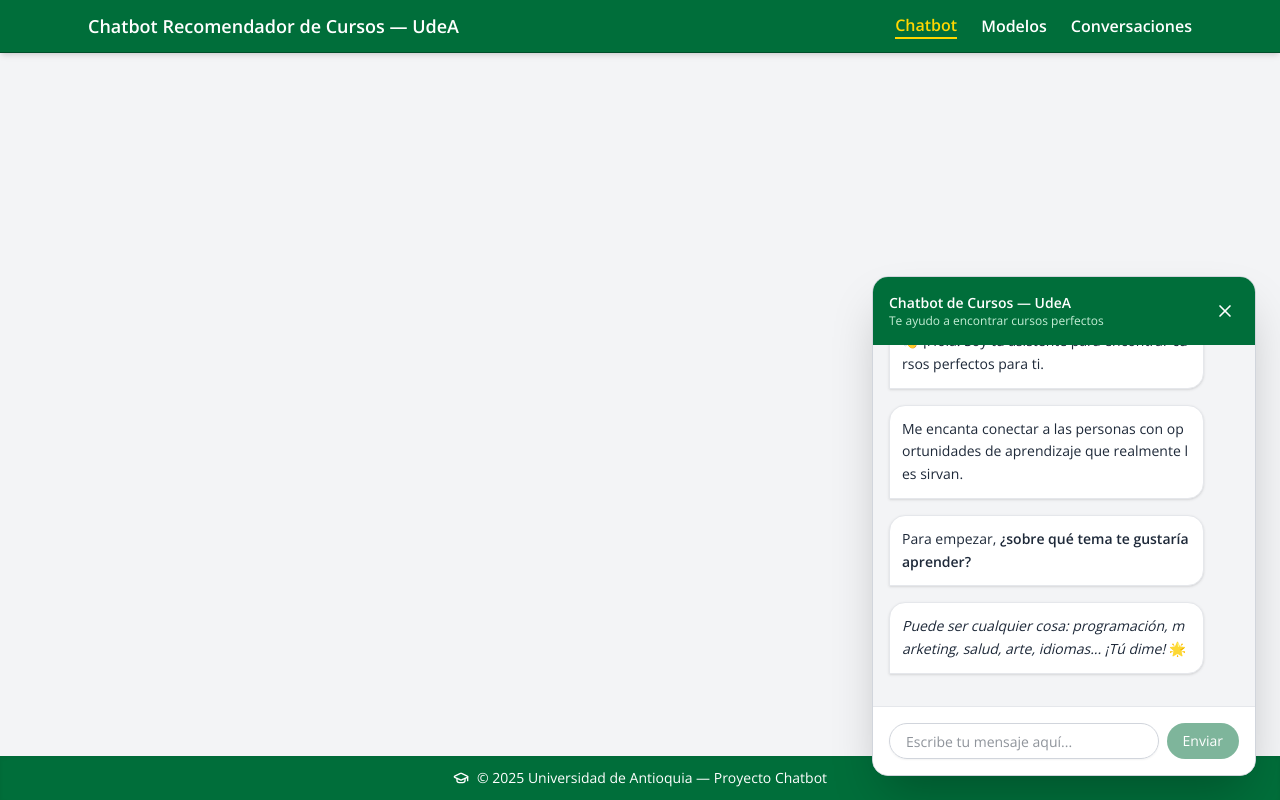
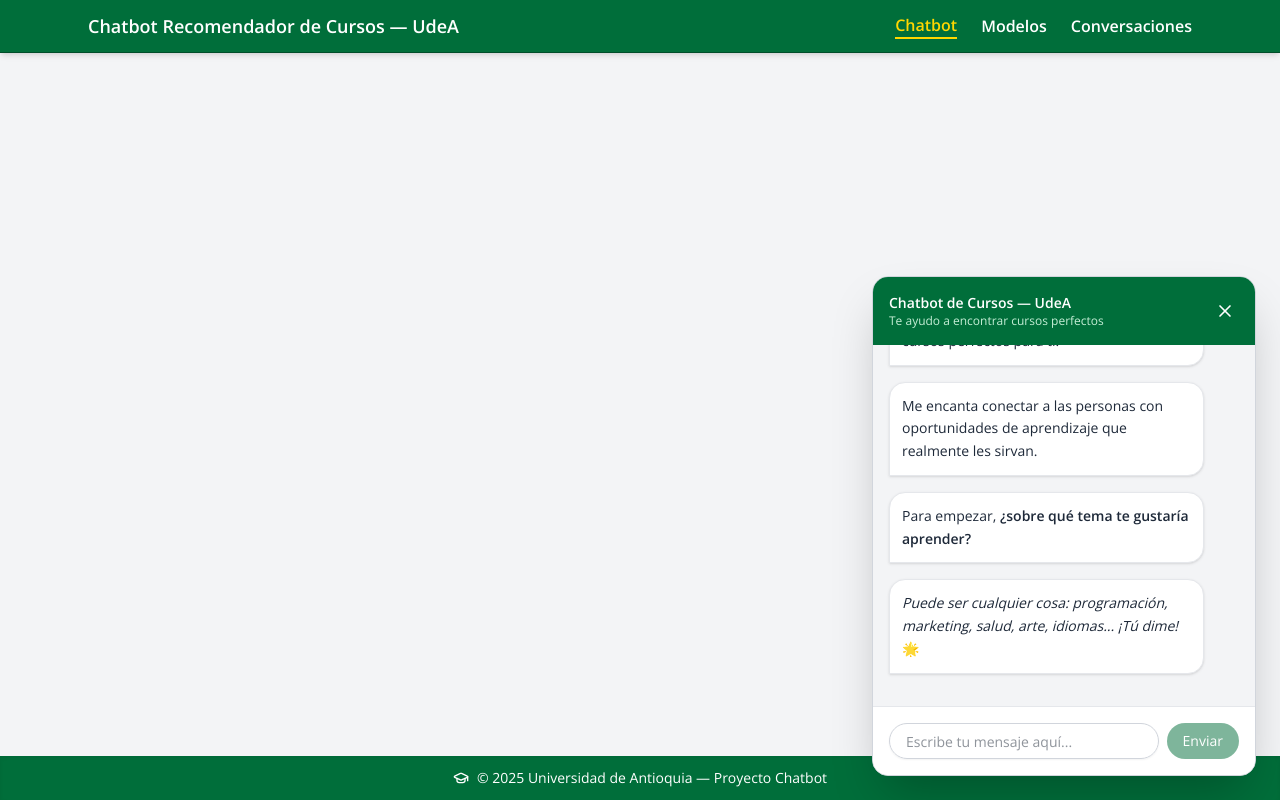
Before and after one commit to FerleySilva04/frontend-chat-recomendador, a React (Vite) app: page / in a window 1280 px wide. Both pictures are taken after a click on the button 1228 px from the left and 748 px from the top of the page. Built offline with nearby package versions, Linux system fonts and the light colour scheme.

Commit message:
Probando back

```diff
--- a/src/index.css
+++ b/src/index.css
@@ -20,6 +20,7 @@
   @apply italic text-gray-600;
 }
 
+/* Color enlaces en fondo blanco */
 .bg-white .html-message a {
   color: #006e3a !important;
 }
@@ -28,32 +29,29 @@
   color: #00592D !important;
 }
 
-/* 🔥 MANEJO DE TEXTOS LARGOS Y URLs */
+/* 🔥 MANEJO CORRECTO DE TEXTOS Y URLs */
 
-/* Clase válida */
+/* Evitar cortar palabras incorrectamente */
 .break-all {
-  word-break: break-all !important;
+  word-break: normal !important;
   overflow-wrap: break-word !important;
 }
 
-/* Clase válida */
+/* Correcto para cortar URLs largas */
 .break-words {
   overflow-wrap: break-word !important;
   word-wrap: break-word !important;
 }
 
-/* ❌ Eliminado: .word-break (no existe en Tailwind) */
-/* ❌ Eliminado: @apply word-break */
-
-/* Asegurar que los enlaces se rompan correctamente */
+/* Asegurar que los enlaces NO se rompan mal */
 .bg-white a {
-  word-break: break-all !important;
+  word-break: break-word !important;
   overflow-wrap: break-word !important;
 }
 
-/* Estilos para URLs largas en mensajes del bot */
+/* URLs largas dentro de mensajes del bot */
 .bg-white .text-gray-800 a {
-  @apply break-all; /* ✔ Clase válida de Tailwind */
+  @apply break-words;
   max-width: 100%;
   display: inline-block;
 }
--- a/src/lib/axios.ts
+++ b/src/lib/axios.ts
@@ -2,7 +2,8 @@
 import axios from "axios";
 
 const api = axios.create({
-  baseURL: "http://127.0.0.1:8000",
+  //baseURL: "http://127.0.0.1:8000",
+  baseURL: "https://aaa-herself-lol-dsl.trycloudflare.com"
 });
 
 export default api;
--- a/src/pages/Chatbot.tsx
+++ b/src/pages/Chatbot.tsx
@@ -46,51 +46,27 @@ export default function Chatbot() {
     return `${start}...${end}`;
   };
 
-  const linkifyText = (text: string) => {
-    if (typeof text !== 'string') return text;
-
-    const urlPattern = /(https?:\/\/[^\s]+)/g;
-
-    const parts = text.split(urlPattern);
-
-    return parts.map((part, index) => {
-      if (urlPattern.test(part)) {
-        const displayUrl = shortenUrl(part);
-        return (
-          <a
-            key={index}
-            href={part}
-            target="_blank"
-            rel="noopener noreferrer"
-            className="text-udea-green underline font-medium hover:text-green-800 transition-colors break-all"
-            title={part}
-            onClick={(e) => e.stopPropagation()}
-          >
-            {displayUrl}
-          </a>
-        );
-      }
-      return part;
-    });
-  };
-
   const renderMessageContent = (content: string | any) => {
-    if (typeof content === 'object' && content.type === 'course_detail') {
+    if (typeof content === "object" && content.type === "course_detail") {
       return (
         <div className="space-y-2">
           <p>{content.message}</p>
-          <p className="font-semibold text-gray-900 text-base">{content.course_name}</p>
+
+          <p className="font-semibold text-gray-900 text-base">
+            {content.course_name}
+          </p>
+
           <p>
             <a
               href={content.course_url}
               target="_blank"
               rel="noopener noreferrer"
-              className="text-udea-green underline font-medium hover:text-green-800 transition-colors break-all"
-              title={content.course_url}
+              className="text-udea-green underline font-medium hover:text-green-800 transition-colors break-words whitespace-normal"
             >
               {content.display_text}
             </a>
           </p>
+
           {content.continue_message && (
             <p className="text-gray-600 mt-3">{content.continue_message}</p>
           )}
@@ -98,7 +74,7 @@ export default function Chatbot() {
       );
     }
 
-    const text = typeof content === 'string' ? content : String(content);
+    const text = typeof content === "string" ? content : String(content);
 
     const urlPattern = /(https?:\/\/[^\s]+)/g;
     const parts = text.split(urlPattern);
@@ -112,29 +88,44 @@ export default function Chatbot() {
             href={part}
             target="_blank"
             rel="noopener noreferrer"
-            className="text-udea-green underline font-medium hover:text-green-800 transition-colors break-all"
+            className="text-udea-green underline font-medium hover:text-green-800 transition-colors break-words whitespace-normal"
             title={part}
-            onClick={(e) => e.stopPropagation()}
           >
             {displayUrl}
           </a>
         );
       } else {
         const markdownParts = part.split(/(\*\*.*?\*\*|_.*?_)/g);
+
         return markdownParts.map((markdownPart, mdIndex) => {
           const uniqueKey = `${index}-${mdIndex}`;
-          if (markdownPart.startsWith('**') && markdownPart.endsWith('**')) {
-            return <strong key={uniqueKey} className="font-semibold">{markdownPart.slice(2, -2)}</strong>;
+
+          if (markdownPart.startsWith("**") && markdownPart.endsWith("**")) {
+            return (
+              <strong key={uniqueKey} className="font-semibold">
+                {markdownPart.slice(2, -2)}
+              </strong>
+            );
           }
-          if (markdownPart.startsWith('_') && markdownPart.endsWith('_')) {
-            return <em key={uniqueKey} className="italic">{markdownPart.slice(1, -1)}</em>;
+
+          if (markdownPart.startsWith("_") && markdownPart.endsWith("_")) {
+            return (
+              <em key={uniqueKey} className="italic">
+                {markdownPart.slice(1, -1)}
+              </em>
+            );
           }
+
           return markdownPart;
         });
       }
     });
 
-    return <div className="leading-relaxed break-all">{processedParts}</div>;
+    return (
+      <div className="leading-relaxed break-words whitespace-normal">
+        {processedParts}
+      </div>
+    );
   };
 
   const handleOpenChat = () => {
@@ -165,13 +156,16 @@ export default function Chatbot() {
 
     try {
       const res = await axios.post<ApiResponse>(
-        "http://127.0.0.1:8000/api/chatbot/message",
+        //"http://127.0.0.1:8000/api/chatbot/message",
+        "https://aaa-herself-lol-dsl.trycloudflare.com/api/chatbot/message",
         payload
       );
 
       const data = res.data;
 
-      if (typeof data.id_conversation === "number") setConversationId(data.id_conversation);
+      if (typeof data.id_conversation === "number")
+        setConversationId(data.id_conversation);
+
       if (data.state) setBotState(data.state);
 
       if (Array.isArray(data.reply)) {
@@ -180,6 +174,7 @@ export default function Chatbot() {
           text: msg,
           created_at: new Date().toISOString(),
         }));
+
         setMessages((prev) => [...prev, ...botsMsgs]);
       } else {
         const botMsg: Message = {
@@ -187,9 +182,9 @@ export default function Chatbot() {
           text: data.reply,
           created_at: new Date().toISOString(),
         };
+
         setMessages((prev) => [...prev, botMsg]);
       }
-
     } catch (err) {
       setMessages((prev) => [
         ...prev,
@@ -199,7 +194,6 @@ export default function Chatbot() {
           created_at: new Date().toISOString(),
         },
       ]);
-      console.error("Error al enviar mensaje:", err);
     }
   };
 
@@ -208,10 +202,10 @@ export default function Chatbot() {
   }, [messages]);
 
   const formatTime = (dateString: string) => {
-    return new Date(dateString).toLocaleTimeString('es-CO', {
-      hour: '2-digit',
-      minute: '2-digit',
-      hour12: true
+    return new Date(dateString).toLocaleTimeString("es-CO", {
+      hour: "2-digit",
+      minute: "2-digit",
+      hour12: true,
     });
   };
 
@@ -221,7 +215,6 @@ export default function Chatbot() {
         <button
           onClick={handleOpenChat}
           className="fixed bottom-6 right-6 bg-udea-green hover:bg-[#00592D] text-white p-4 rounded-full shadow-lg transition-all duration-300 z-50 hover:scale-105"
-          aria-label="Abrir chat"
         >
           <Bot className="w-6 h-6" />
         </button>
@@ -232,12 +225,14 @@ export default function Chatbot() {
           <div className="bg-udea-green text-white p-4 flex justify-between items-center">
             <div>
               <h2 className="text-sm font-semibold">Chatbot de Cursos — UdeA</h2>
-              <p className="text-xs text-green-100 opacity-90">Te ayudo a encontrar cursos perfectos</p>
+              <p className="text-xs text-green-100 opacity-90">
+                Te ayudo a encontrar cursos perfectos
+              </p>
             </div>
+
             <button
               onClick={() => setIsOpen(false)}
               className="text-white hover:text-yellow-300 transition-colors p-1 rounded-full hover:bg-green-700"
-              aria-label="Cerrar chat"
             >
               <X className="w-5 h-5" />
             </button>
@@ -247,27 +242,42 @@ export default function Chatbot() {
             {messages.map((msg, i) => (
               <div
                 key={i}
-                className={`flex ${msg.sender === "user" ? "justify-end" : "justify-start"} animate-fade-in`}
+                className={`flex ${
+                  msg.sender === "user" ? "justify-end" : "justify-start"
+                } animate-fade-in`}
               >
                 <div
-                  className={`p-3 rounded-2xl max-w-[90%] text-sm shadow-sm transition-all break-all ${msg.sender === "user"
+                  className={`p-3 rounded-2xl max-w-[90%] text-sm shadow-sm transition-all break-words whitespace-normal ${
+                    msg.sender === "user"
                       ? "bg-udea-green text-white rounded-br-none"
                       : "bg-white border border-gray-200 text-udea-text rounded-bl-none"
-                    }`}
+                  }`}
                 >
-                  <div className={msg.sender === "user" ? "text-white break-all" : "text-gray-800 break-all"}>
+                  <div
+                    className={
+                      msg.sender === "user"
+                        ? "text-white break-words whitespace-normal"
+                        : "text-gray-800 break-words whitespace-normal"
+                    }
+                  >
                     {renderMessageContent(msg.text)}
                   </div>
 
                   {msg.created_at && (
-                    <div className={`text-xs mt-2 ${msg.sender === "user" ? "text-green-200" : "text-gray-500"
-                      }`}>
+                    <div
+                      className={`text-xs mt-2 ${
+                        msg.sender === "user"
+                          ? "text-green-200"
+                          : "text-gray-500"
+                      }`}
+                    >
                       {formatTime(msg.created_at)}
                     </div>
                   )}
                 </div>
               </div>
             ))}
+
             <div ref={chatEndRef} />
           </div>
 
@@ -279,6 +289,7 @@ export default function Chatbot() {
               onKeyDown={(e) => e.key === "Enter" && sendMessage()}
               className="flex-1 border-gray-300 focus:border-udea-green focus:ring-udea-green text-sm rounded-full px-4"
             />
+
             <Button
               onClick={sendMessage}
               disabled={!input.trim()}
```
